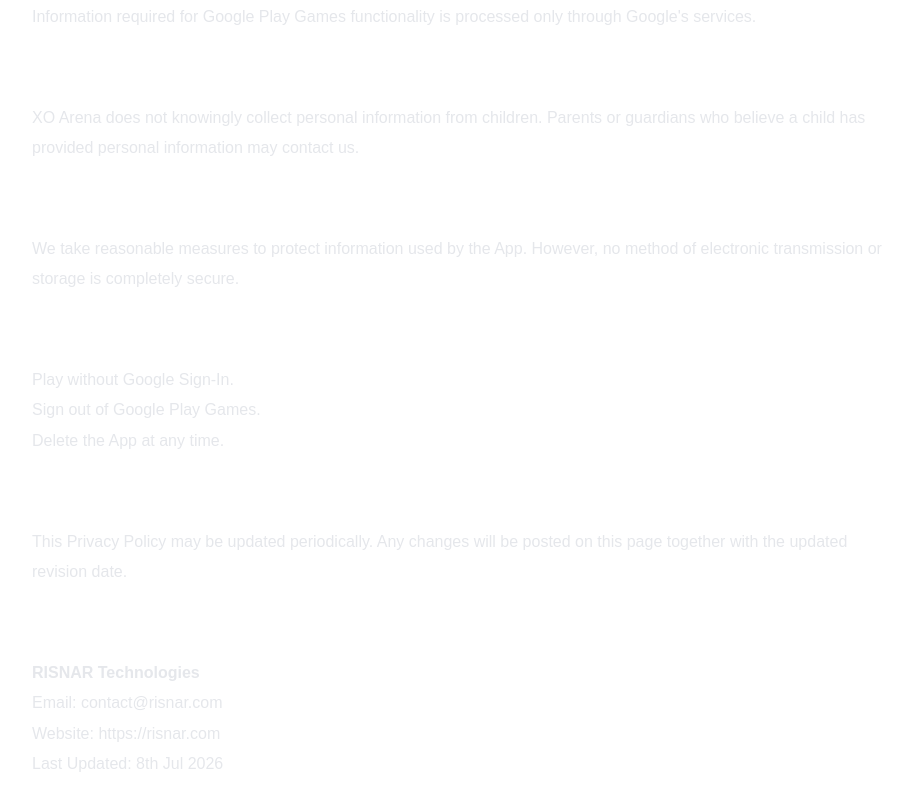
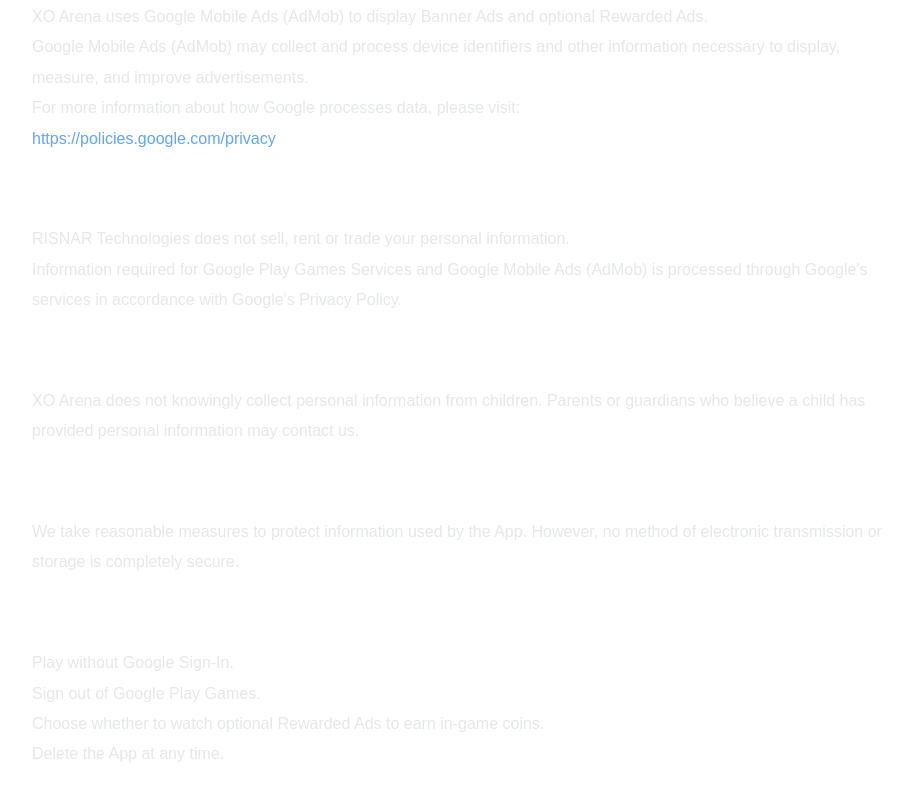
Before and after one commit to risnartechnologies/risnar-website, a Next.js app: page /portfolio/xo-arena/privacy-policy in a window 1280 px wide. Shown: the part 1760-2560 px from the top of the page, without its empty margins (178-1091 px from the left). Built offline with nearby package versions, Linux system fonts and the light colour scheme; no server answers.

Commit message:
Update XO Arena privacy policy for AdMob compliance

```diff
--- a/app/portfolio/[slug]/privacy-policy/page.tsx
+++ b/app/portfolio/[slug]/privacy-policy/page.tsx
@@ -205,6 +205,7 @@ if (slug === "xo-arena") {
   <li>Google Play Games Services</li>
   <li>Google Play Services</li>
   <li>Google Sign-In</li>
+  <li>Google Mobile Ads (AdMob)</li>
 </ul>
 
 <p>
@@ -231,7 +232,48 @@ if (slug === "xo-arena") {
     marginTop: "40px",
   }}
 >
-  6. Data Sharing
+  6. Advertising
+</h2>
+
+<p>
+  XO Arena uses Google Mobile Ads
+  (AdMob) to display Banner Ads
+  and optional Rewarded Ads.
+</p>
+
+<p>
+  Google Mobile Ads (AdMob) may
+  collect and process device
+  identifiers and other information
+  necessary to display, measure,
+  and improve advertisements.
+</p>
+
+<p>
+  For more information about how
+  Google processes data, please
+  visit:
+</p>
+
+<a
+  href="https://policies.google.com/privacy"
+  target="_blank"
+  rel="noopener noreferrer"
+  style={{
+    color: "#60a5fa",
+    wordBreak: "break-word",
+  }}
+>
+  https://policies.google.com/privacy
+</a>
+
+<h2
+  style={{
+    color: "#ffffff",
+    marginTop: "40px",
+  }}
+>
+  7. Data Sharing
 </h2>
 
 <p>
@@ -241,9 +283,12 @@ if (slug === "xo-arena") {
 </p>
 
 <p>
-  Information required for Google Play
-  Games functionality is processed only
-  through Google's services.
+  Information required for Google
+  Play Games Services and Google
+  Mobile Ads (AdMob) is processed
+  through Google's services in
+  accordance with Google's
+  Privacy Policy.
 </p>
 
 <h2
@@ -252,7 +297,7 @@ if (slug === "xo-arena") {
     marginTop: "40px",
   }}
 >
-  7. Children's Privacy
+  8. Children's Privacy
 </h2>
 
 <p>
@@ -269,7 +314,7 @@ if (slug === "xo-arena") {
     marginTop: "40px",
   }}
 >
-  8. Data Security
+  9. Data Security
 </h2>
 
 <p>
@@ -285,12 +330,13 @@ if (slug === "xo-arena") {
     marginTop: "40px",
   }}
 >
-  9. Your Choices
+  10. Your Choices
 </h2>
 
 <ul>
   <li>Play without Google Sign-In.</li>
   <li>Sign out of Google Play Games.</li>
+  <li>Choose whether to watch optional Rewarded Ads to earn in-game coins.</li>
   <li>Delete the App at any time.</li>
 </ul>
 
@@ -300,7 +346,7 @@ if (slug === "xo-arena") {
     marginTop: "40px",
   }}
 >
-  10. Changes to This Privacy Policy
+  11. Changes to This Privacy Policy
 </h2>
 
 <p>
@@ -316,7 +362,7 @@ if (slug === "xo-arena") {
     marginTop: "40px",
   }}
 >
-  11. Contact Us
+  12. Contact Us
 </h2>
 
 <p>
@@ -326,7 +372,7 @@ if (slug === "xo-arena") {
   <br />
   Website: https://risnar.com
   <br />
-  Last Updated: 8th Jul 2026
+  Last Updated: 4th Aug 2026
 </p>
 
 
```
